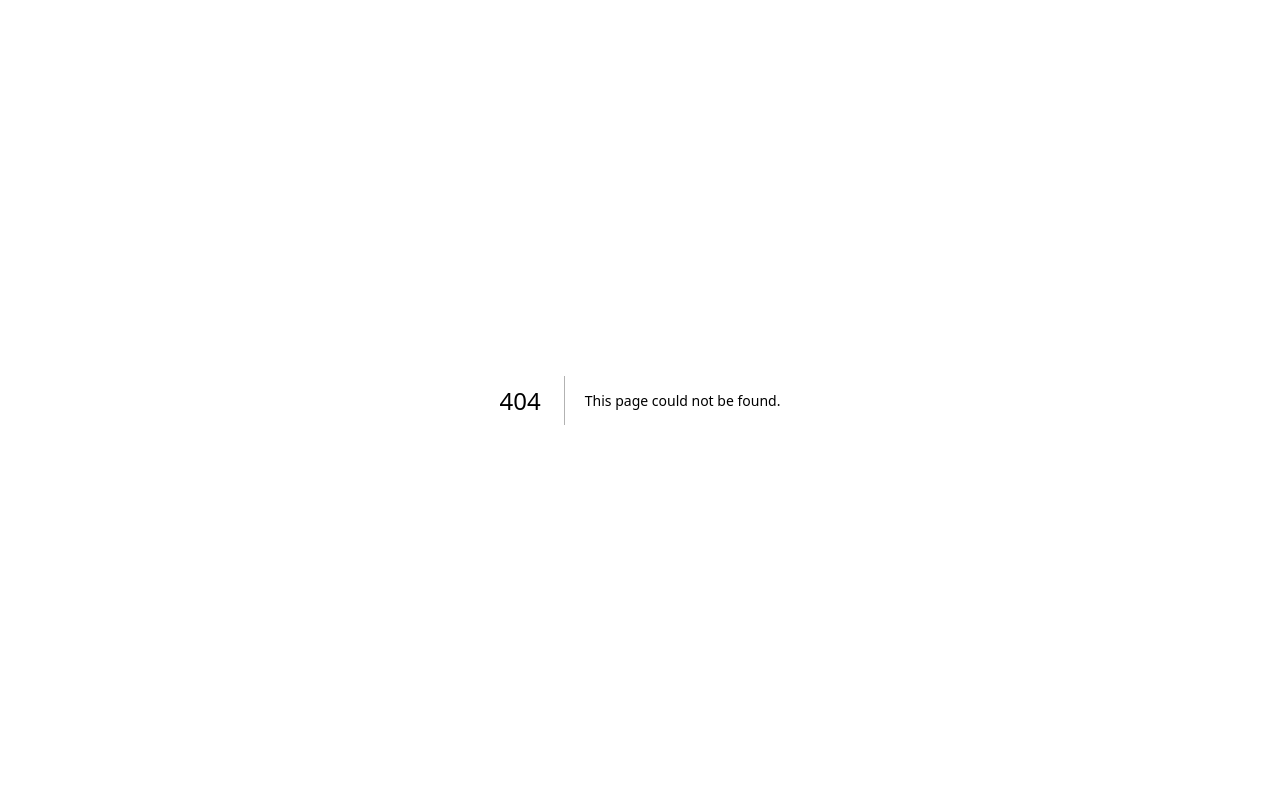
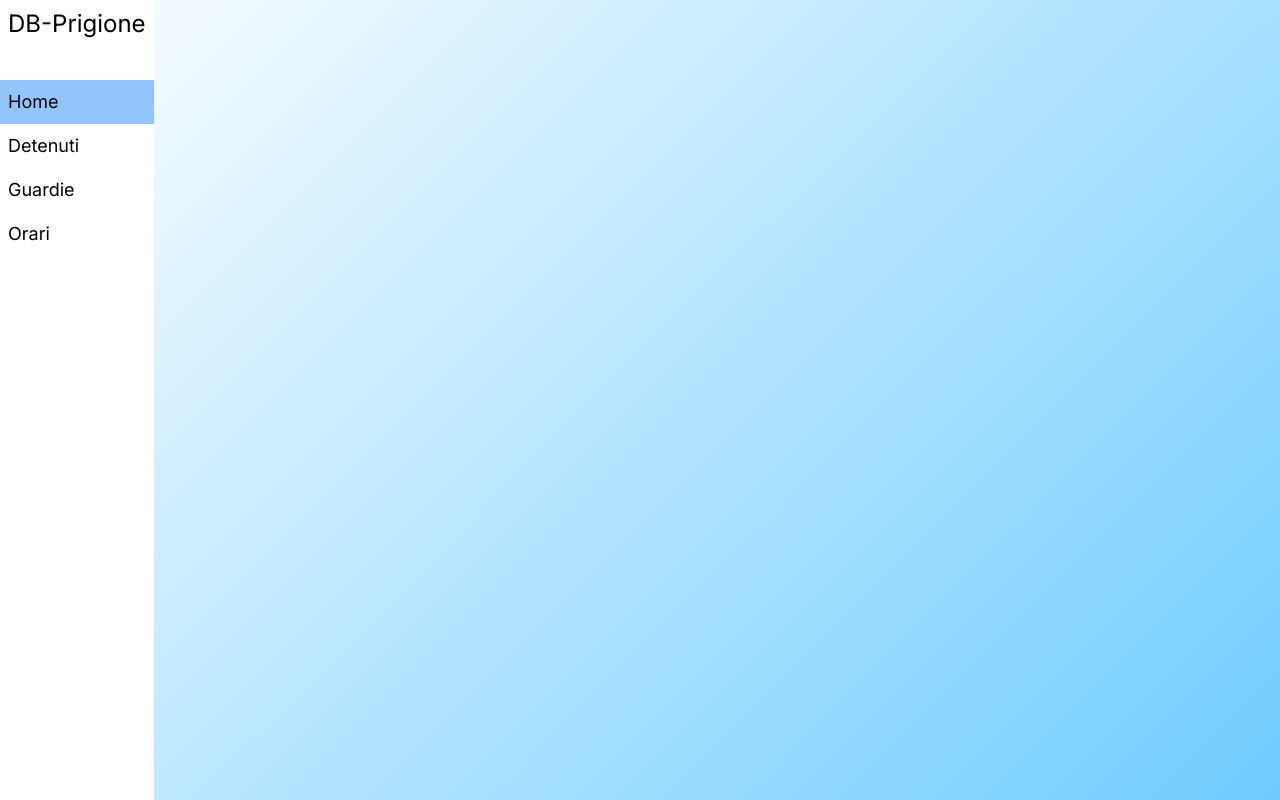
Before and after one commit to leonardogrimaldi/db-prigione, a Next.js app in the folder app/: page /dashboard/guardie in a window 1280 px wide. Before the commit this address had no page. Built offline with nearby package versions, Linux system fonts and the light colour scheme.

Commit message:
added orari page and update navbar

```diff
--- a/app/src/app/dashboard/NavBar.tsx
+++ b/app/src/app/dashboard/NavBar.tsx
@@ -19,22 +19,27 @@ export default function NavBar() {
 
     return (
         <nav className="flex flex-col justify-start h-screen bg-white">
-            <div className="h-20 p-2">
+            <div className="h-20 p-2 text-2xl">
                 DB-Prigione
             </div>
             <Link href="/dashboard/">
-                <div id="home" className="pageLink p-2">
+                <div id="home" className="pageLink p-2 text-lg">
                     Home
                 </div>
             </Link>
             <Link href="/dashboard/detenuti">
-                <div id="detenuti" className="pageLink p-2">
+                <div id="detenuti" className="pageLink p-2 text-lg">
                     Detenuti
                 </div>
             </Link>
             <Link href="/dashboard/guardie">
-                <div id="guardie" className="pageLink p-2">
+                <div id="guardie" className="pageLink p-2 text-lg">
                     Guardie
+                </div>
+            </Link>
+            <Link href="/dashboard/orari">
+                <div id="orari" className="pageLink p-2 text-lg">
+                    Orari
                 </div>
             </Link>
         </nav>
--- /dev/null
+++ b/app/src/app/dashboard/guardie/page.tsx
@@ -0,0 +1,6 @@
+export default function Guardie() {
+    return(
+        <>
+        </>
+    )
+}
--- a/app/src/app/dashboard/layout.tsx
+++ b/app/src/app/dashboard/layout.tsx
@@ -7,8 +7,12 @@ export default function Layout({
   }) {
   return (
     <div className="flex flex-row gap-x-5">
+      <div>
         <NavBar></NavBar>
+      </div>
+      <div>
         {children}
+      </div>
     </div>
   )
 }
--- /dev/null
+++ b/app/src/app/dashboard/orari/TabellaOrari.tsx
@@ -0,0 +1,3 @@
+export default function TabellaOrari() {
+
+}
--- /dev/null
+++ b/app/src/app/dashboard/orari/page.tsx
@@ -0,0 +1,6 @@
+export default function Orari() {
+    return(
+        <>
+        </>
+    )
+}
```
